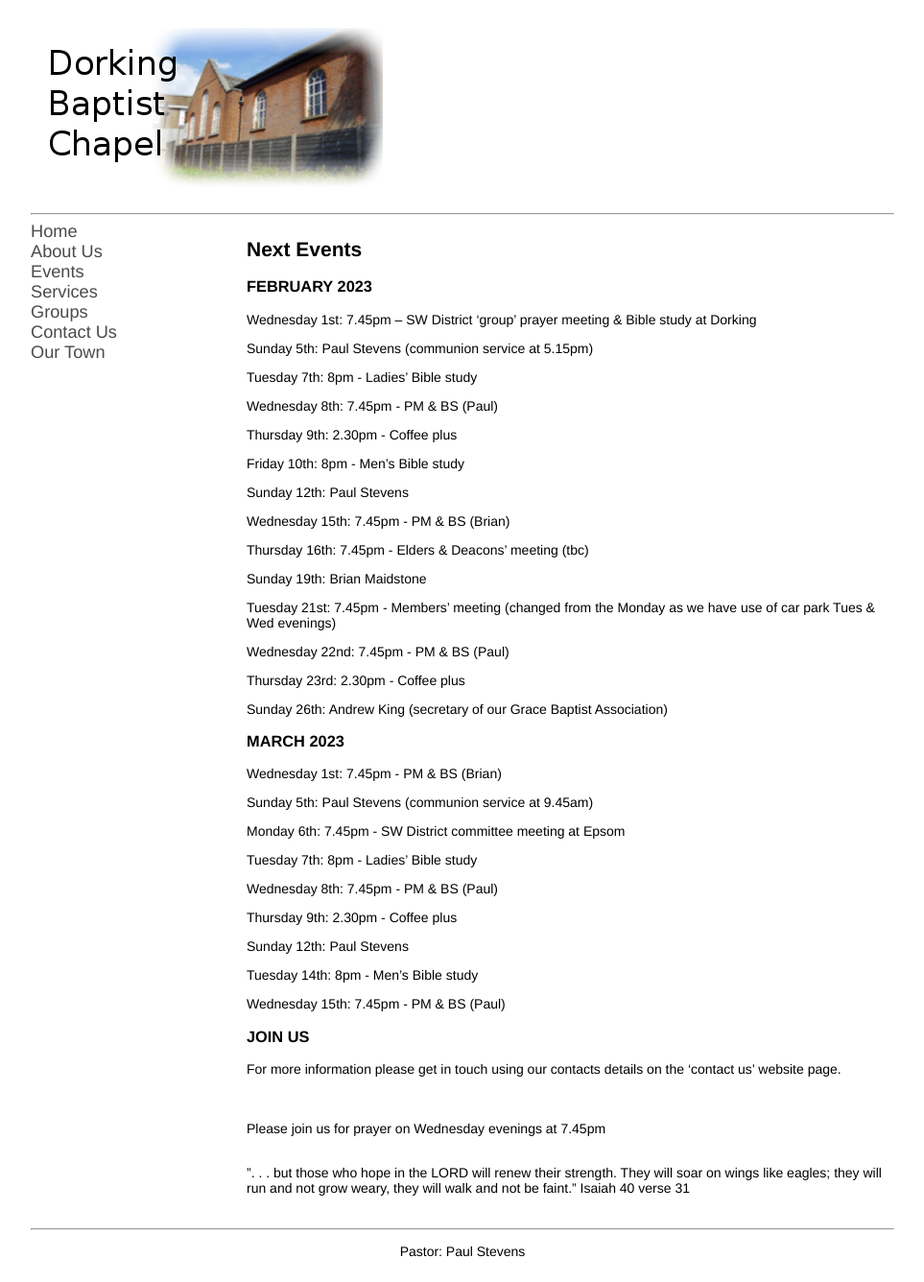
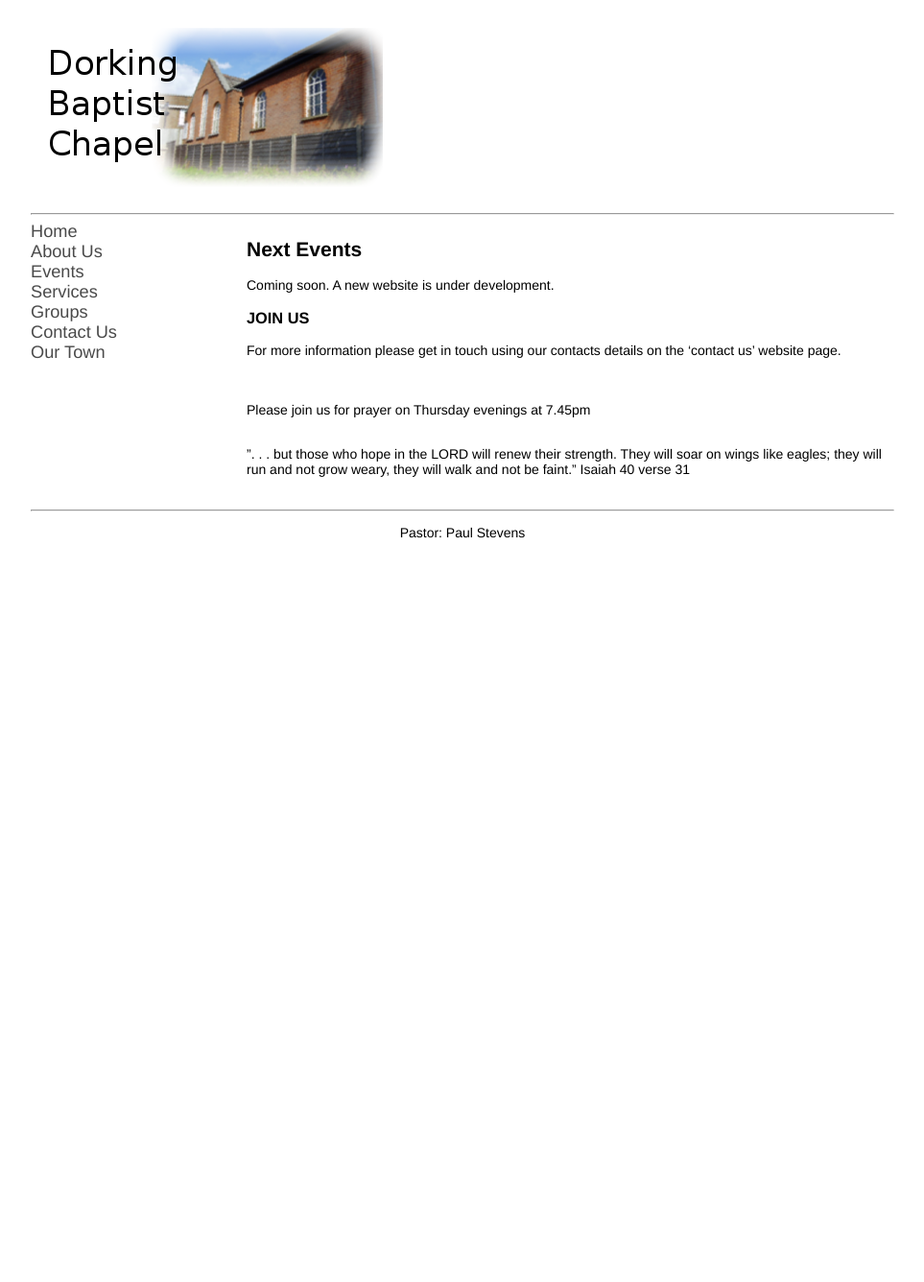
Before and after one commit to pandastreet/dorkingbaptistchapel.org.uk, a Jekyll site: the page built from events.md, in a window 1280 px wide. Shown: the whole page at 96% size, without its empty margins (158-1121 px from the left). Built offline with Jekyll 4.4.1, drawn with Linux system fonts in a browser that asks for light colours; our own code applies the rules of GitHub Pages for plain Markdown files; after the commit the page ends 900 px from its top, so only the background shows below that.

Commit message:
Update events.md

```diff
--- a/events.md
+++ b/events.md
@@ -4,56 +4,7 @@ layout: default
 
 ## **Next Events**
 
-### **FEBRUARY 2023**
-
-Wednesday 1st: 7.45pm – SW District ‘group’ prayer meeting & Bible study at Dorking
-
-Sunday 5th: Paul Stevens (communion service at 5.15pm)
-
-Tuesday 7th: 8pm - Ladies’ Bible study
-
-Wednesday 8th: 7.45pm - PM & BS (Paul)
-
-Thursday 9th: 2.30pm - Coffee plus
-
-Friday 10th: 8pm - Men’s Bible study
-
-Sunday 12th: Paul Stevens
-
-Wednesday 15th: 7.45pm - PM & BS (Brian)
-
-Thursday 16th: 7.45pm - Elders & Deacons’ meeting (tbc)
-
-Sunday 19th: Brian Maidstone
-
-Tuesday 21st: 7.45pm - Members’ meeting (changed from the Monday as we have use of car park Tues & Wed evenings)
-
-Wednesday 22nd: 7.45pm - PM & BS (Paul)
-
-Thursday 23rd: 2.30pm - Coffee plus
-
-Sunday 26th: Andrew King (secretary of our Grace Baptist Association)
-
-
-### **MARCH 2023**
-
-Wednesday 1st: 7.45pm - PM & BS (Brian)
-
-Sunday 5th: Paul Stevens (communion service at 9.45am)
-
-Monday 6th: 7.45pm - SW District committee meeting at Epsom
-
-Tuesday 7th: 8pm - Ladies’ Bible study
-
-Wednesday 8th: 7.45pm - PM & BS (Paul)
-
-Thursday 9th: 2.30pm - Coffee plus
-
-Sunday 12th: Paul Stevens
-
-Tuesday 14th: 8pm - Men’s Bible study
-
-Wednesday 15th: 7.45pm - PM & BS (Paul)
+Coming soon.  A new website is under development.
 
 
 ### **JOIN US**
@@ -62,7 +13,7 @@ For more information please get in touch using our contacts details on the 'cont
 
 <br/>
 <br/>
-Please join us for prayer on Wednesday evenings at 7.45pm
+Please join us for prayer on Thursday evenings at 7.45pm
 <br/>
 <br/>
 
```
